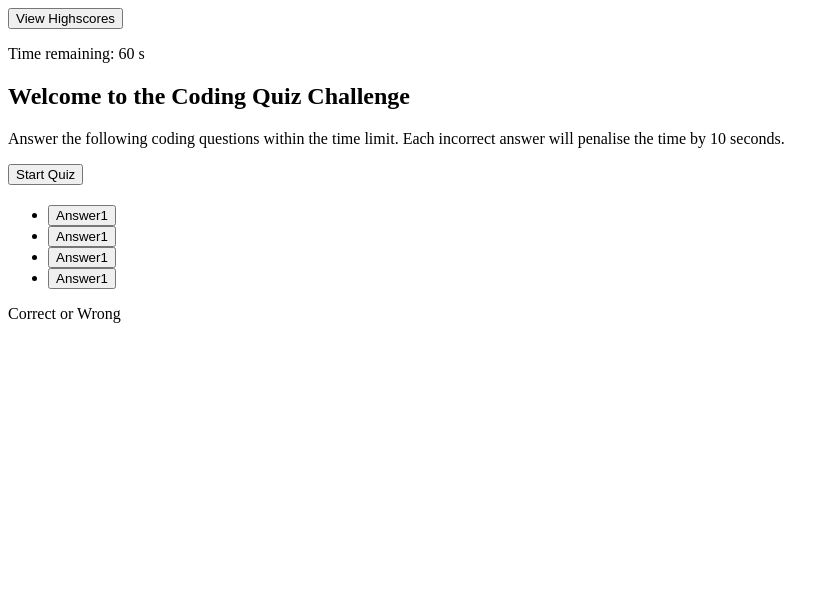
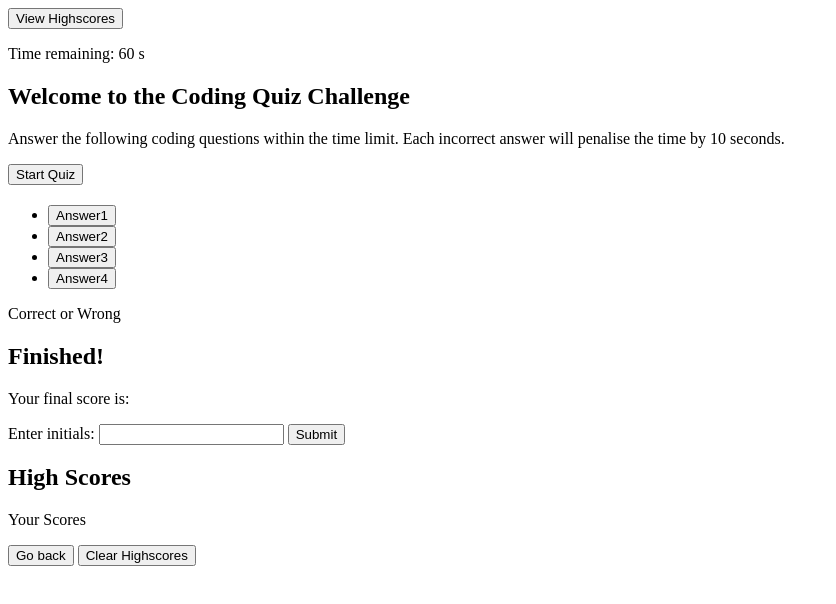
Before and after one commit to MBoksh/Week-4-code-quiz, a plain HTML site: page index.html in a window 1280 px wide. Shown: the whole page, without its empty margins (0-836 px from the left). Drawn offline with Linux system fonts and the light colour scheme.

Commit message:
finished highscore section

```diff
--- a/index.html
+++ b/index.html
@@ -1,9 +1,9 @@
 <!DOCTYPE html>
 <html lang="en">
   <head>
-    <meta charset="UTF-8">
-    <meta http-equiv="X-UA-Compatible" content="IE=edge">
-    <meta name="viewport" content="width=device-width, initial-scale=1.0">
+    <meta charset="UTF-8" />
+    <meta http-equiv="X-UA-Compatible" content="IE=edge" />
+    <meta name="viewport" content="width=device-width, initial-scale=1.0" />
     <title>Coding Quiz Challenge</title>
   </head>
   <body>
@@ -15,31 +15,61 @@
     <main>
       <section class="intro_page" id="intro_page">
         <div id="introduction">
-                <h1>
-                    Welcome to the Coding Quiz Challenge
-                </h1>
+          <h1>Welcome to the Coding Quiz Challenge</h1>
           <p id="instructions">
-                    Answer the following coding questions within the time limit. Each incorrect answer will penalise the time by 10 seconds.
+            Answer the following coding questions within the time limit. Each
+            incorrect answer will penalise the time by 10 seconds.
           </p>
           <button class="button" id="start_button">Start Quiz</button>
         </div>
       </section>
 
       <section class="question_page" id="question-page">
-            <h2 id="ask_question"> </h2>
+        <h2 id="ask_question"></h2>
         <ul>
-                <li><button class="choices button" id="answer_btn1" value="a">Answer1</button></li>
-                <li><button class="choices button" id="answer_btn2" value="b">Answer1</button></li>
-                <li><button class="choices button" id="answer_btn3" value="c">Answer1</button></li>
-                <li><button class="choices button" id="answer_btn4" value="d">Answer1</button></li>
+          <li>
+            <button class="choices button" id="answer_btn1" value="a">
+              Answer1
+            </button>
+          </li>
+          <li>
+            <button class="choices button" id="answer_btn2" value="b">
+              Answer2
+            </button>
+          </li>
+          <li>
+            <button class="choices button" id="answer_btn3" value="c">
+              Answer3
+            </button>
+          </li>
+          <li>
+            <button class="choices button" id="answer_btn4" value="d">
+              Answer4
+            </button>
+          </li>
         </ul>
 
         <div id="check_line">
           <p>Correct or Wrong</p>
         </div>
+      </section>
 
+      <section class="submit_page" id="submit_page">
+        <h2 id="finish">Finished!</h2>
+                    <p id = "final_score">Your final score is: </p>
+                    <p>Enter initials:
+                        <input id="initial">
+                        <button class="button" id="submit_btn">Submit</button>
+                    </p>
+      </section>
+
+      <section class="highscore_page" id="highscore_page">
+        <h2>High Scores</h2>
+        <div id="score_record"><p>Your Scores</p></div>
+        <button class="button" id="back_btn">Go back</button>
+        <button class="button" id="clear_btn">Clear Highscores</button>
       </section>
     </main>
-
+    <script src="/script.js"></script>
   </body>
 </html>
```
Lines whose indentation alone changed are shown as unchanged.
